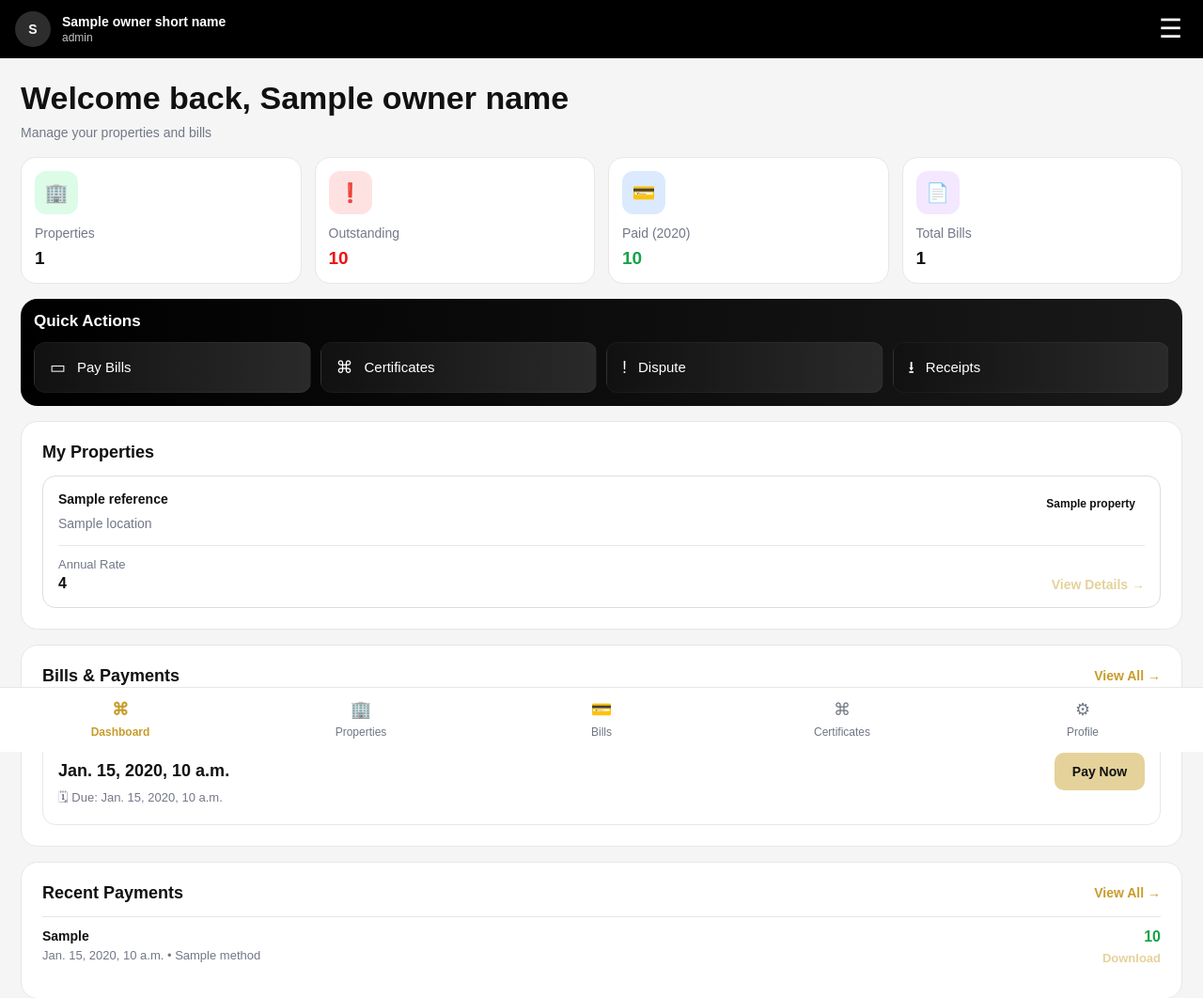
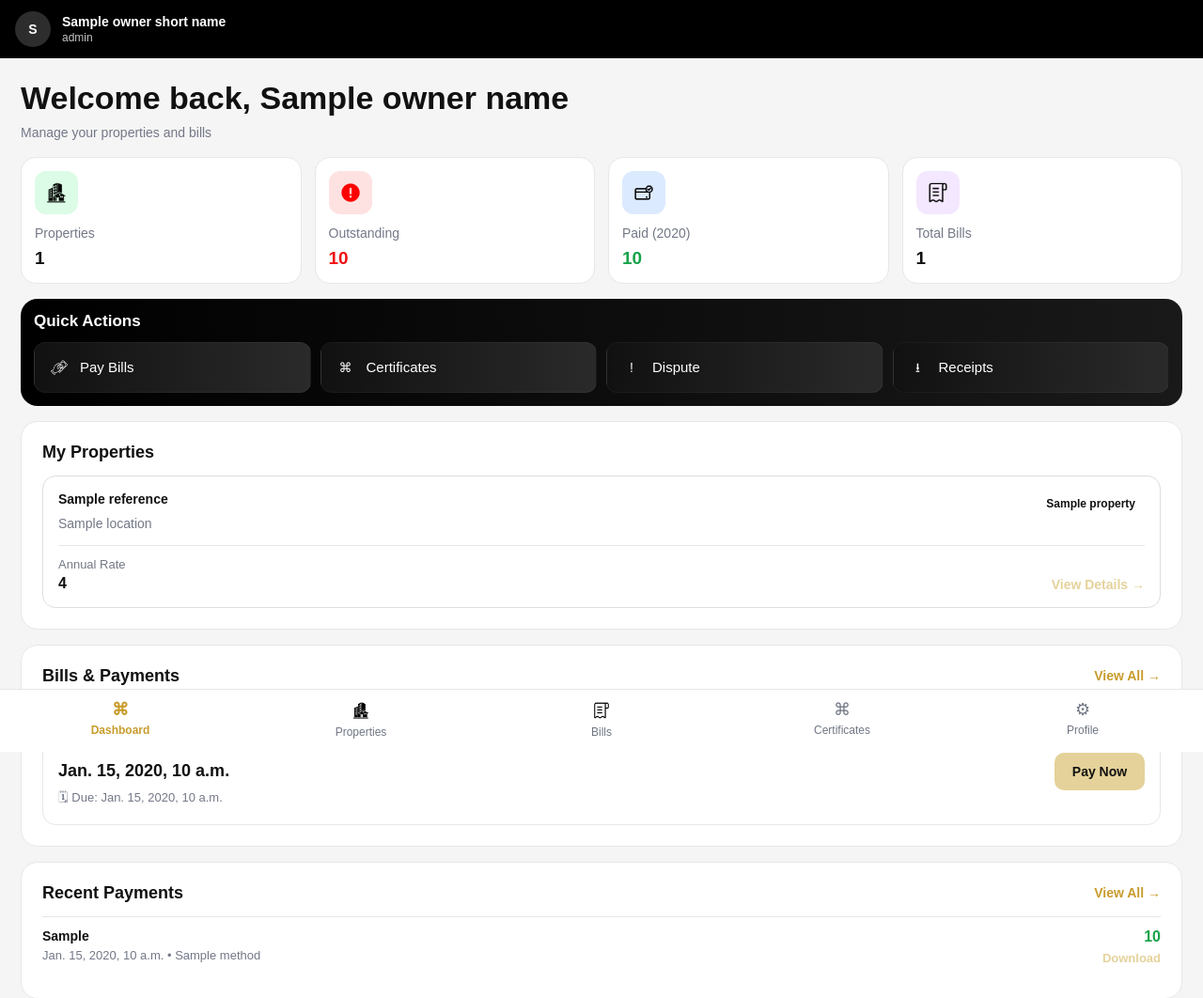
Before and after one commit to GT-Raph/mmda_property_rate, a Django app: template templates/citizens/dashboard.html in a window 1280 px wide. Shown: the top 1062 px of the page at 94% size. Run offline with Django 3.2, Linux system fonts and the light colour scheme; the template is opened without the code that fills it: most values are stand-ins (such as "Sample title", 1, 10 or a date in 2020).

Commit message:
Add property image to static images directory

```diff
--- a/citizens/views.py
+++ b/citizens/views.py
@@ -423,6 +423,7 @@ def citizen_dashboard(request):
                 "receipts": _safe_reverse("citizens:payment-history"),
             },
             "section_links": {
+                "dashboard": _safe_reverse("citizens:dashboard"),
                 "properties": _safe_reverse("citizens:properties"),
                 "bills": _safe_reverse("citizens:bills"),
                 "payments": _safe_reverse("citizens:payment-history"),
--- a/templates/citizens/dashboard.html
+++ b/templates/citizens/dashboard.html
@@ -215,16 +215,23 @@
             width:46px;
             height:46px;
             border-radius:12px;
-            display:grid;
-            place-items:center;
-            font-size:20px;
+            display:flex;
+            align-items:center;
+            justify-content:center;
             margin-bottom:12px;
         }
 
-        .soft-green{background:#dcfce7;color:var(--green)}
-        .soft-red{background:#fee2e2;color:var(--red)}
-        .soft-blue{background:#dbeafe;color:var(--blue)}
-        .soft-purple{background:#f3e8ff;color:var(--purple)}
+        .stat-icon img{
+            width:22px;
+            height:22px;
+            object-fit:contain;
+            display:block;
+        }
+
+        .soft-green{background:#dcfce7;}
+        .soft-red{background:#fee2e2;}
+        .soft-blue{background:#dbeafe;}
+        .soft-purple{background:#f3e8ff;}
 
         .stat-label{
             color:var(--muted);
@@ -279,8 +286,23 @@
         }
 
         .quick-btn .ico{
-            font-size:18px;
+            width:20px;
+            height:20px;
+            display:flex;
+            align-items:center;
+            justify-content:center;
             line-height:1;
+        }
+
+        .quick-btn .ico img{
+            width:18px;
+            height:18px;
+            object-fit:contain;
+            display:block;
+        }
+
+        .quick-btn .ico-white img{
+            filter:invert(1);
         }
 
         .quick-btn .txt{
@@ -571,9 +593,30 @@
             display:block;
             font-size:18px;
             margin-bottom:6px;
+            line-height:1;
         }
 
-        @media (min-width: 700px){
+        .nav-img{
+            display:flex;
+            align-items:center;
+            justify-content:center;
+            width:20px;
+            height:20px;
+            margin:0 auto 6px;
+        }
+
+        .nav-img img{
+            width:18px;
+            height:18px;
+            object-fit:contain;
+            display:block;
+        }
+
+        .bottom-nav a.active .nav-img img{
+            filter:sepia(1) saturate(4) hue-rotate(350deg) brightness(0.95);
+        }
+
+        @media (min-width:700px){
             .page{
                 padding:22px 22px 118px;
             }
@@ -604,7 +647,7 @@
             }
         }
 
-        @media (min-width: 980px){
+        @media (min-width:980px){
             .section{
                 padding:22px;
             }
@@ -629,10 +672,10 @@
             </div>
         </div>
 
-        <button type="button" class="menu-btn" id="menuOpen">☰</button>
+        <!-- <button type="button" class="menu-btn" id="menuOpen">☰</button> -->
     </header>
 
-    <div class="drawer-backdrop" id="drawerBackdrop">
+    <!-- <div class="drawer-backdrop" id="drawerBackdrop">
         <aside class="drawer">
             <div class="drawer-top">
                 <div>
@@ -643,7 +686,7 @@
             </div>
 
             <nav class="drawer-nav">
-                <a href="{{ section_links.dashboard|default:quick_links.pay_bills }}" class="drawer-link active">
+                <a href="{{ section_links.dashboard }}" class="drawer-link active">
                     <span>⌘</span><span>Dashboard</span>
                 </a>
                 <a href="{{ section_links.properties }}" class="drawer-link">
@@ -667,7 +710,7 @@
                 </button>
             </form>
         </aside>
-    </div>
+    </div> -->
 
     <main class="page">
         <h1 class="page-title">Welcome back, {{ owner_name }}</h1>
@@ -675,25 +718,33 @@
 
         <section class="stats-grid">
             <div class="stat-card">
-                <div class="stat-icon soft-green">🏢</div>
+                <div class="stat-icon soft-green">
+                    <img src="{% static 'images/property.png' %}" alt="Properties">
+                </div>
                 <div class="stat-label">Properties</div>
                 <div class="stat-value">{{ stats.properties_count }}</div>
             </div>
 
             <div class="stat-card">
-                <div class="stat-icon soft-red">❗</div>
+                <div class="stat-icon soft-red">
+                    <img src="{% static 'images/mark.png' %}" alt="Outstanding">
+                </div>
                 <div class="stat-label">Outstanding</div>
                 <div class="stat-value red-text">{{ stats.outstanding_total }}</div>
             </div>
 
             <div class="stat-card">
-                <div class="stat-icon soft-blue">💳</div>
+                <div class="stat-icon soft-blue">
+                    <img src="{% static 'images/paid.png' %}" alt="Paid">
+                </div>
                 <div class="stat-label">Paid ({{ current_year }})</div>
                 <div class="stat-value green-text">{{ stats.paid_total }}</div>
             </div>
 
             <div class="stat-card">
-                <div class="stat-icon soft-purple">📄</div>
+                <div class="stat-icon soft-purple">
+                    <img src="{% static 'images/bill.png' %}" alt="Total Bills">
+                </div>
                 <div class="stat-label">Total Bills</div>
                 <div class="stat-value">{{ stats.bills_count }}</div>
             </div>
@@ -703,17 +754,22 @@
             <h3>Quick Actions</h3>
             <div class="quick-grid">
                 <a href="{{ quick_links.pay_bills }}" class="quick-btn">
-                    <span class="ico">▭</span>
+                    <span class="ico ico-white">
+                        <img src="{% static 'images/money.png' %}" alt="Pay Bills">
+                    </span>
                     <span class="txt">Pay Bills</span>
                 </a>
+
                 <a href="{{ quick_links.certificates }}" class="quick-btn">
                     <span class="ico">⌘</span>
                     <span class="txt">Certificates</span>
                 </a>
+
                 <a href="{{ quick_links.dispute }}" class="quick-btn">
                     <span class="ico">!</span>
                     <span class="txt">Dispute</span>
                 </a>
+
                 <a href="{{ quick_links.receipts }}" class="quick-btn">
                     <span class="ico">⭳</span>
                     <span class="txt">Receipts</span>
@@ -818,22 +874,30 @@
     </main>
 
     <nav class="bottom-nav">
-        <a href="{% url 'citizens:dashboard' %}" class="active">
+        <a href="{{ section_links.dashboard }}" class="active">
             <span class="nav-ico">⌘</span>
             Dashboard
         </a>
+
         <a href="{{ section_links.properties }}">
-            <span class="nav-ico">🏢</span>
+            <span class="nav-ico nav-img">
+                <img src="{% static 'images/property.png' %}" alt="Properties">
+            </span>
             Properties
         </a>
+
         <a href="{{ section_links.bills }}">
-            <span class="nav-ico">💳</span>
+            <span class="nav-ico nav-img">
+                <img src="{% static 'images/bill.png' %}" alt="Bills">
+            </span>
             Bills
         </a>
+
         <a href="{{ section_links.certificates }}">
             <span class="nav-ico">⌘</span>
             Certificates
         </a>
+
         <a href="{{ section_links.profile }}">
             <span class="nav-ico">⚙</span>
             Profile
```
Also changed, not shown: static/images/bill.png (added), static/images/mark.png (added), static/images/money.png (added), static/images/paid.png (added), static/images/property.png (added).
